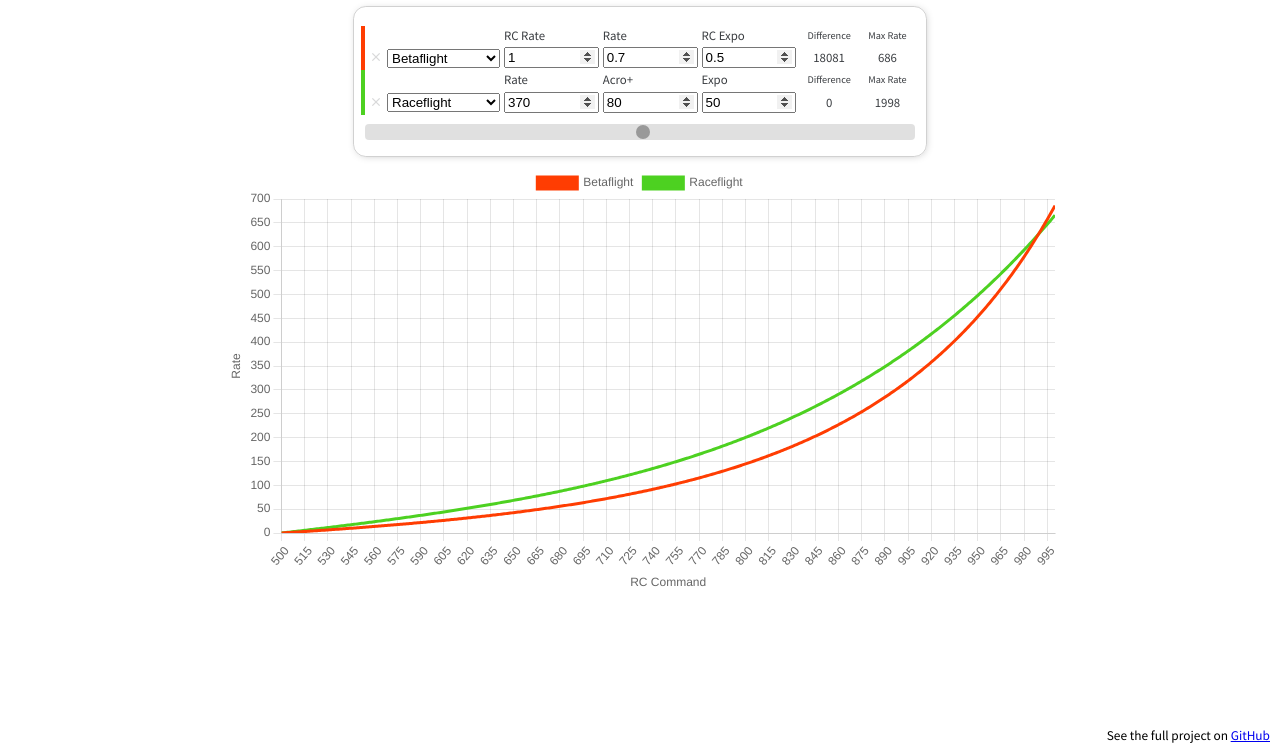
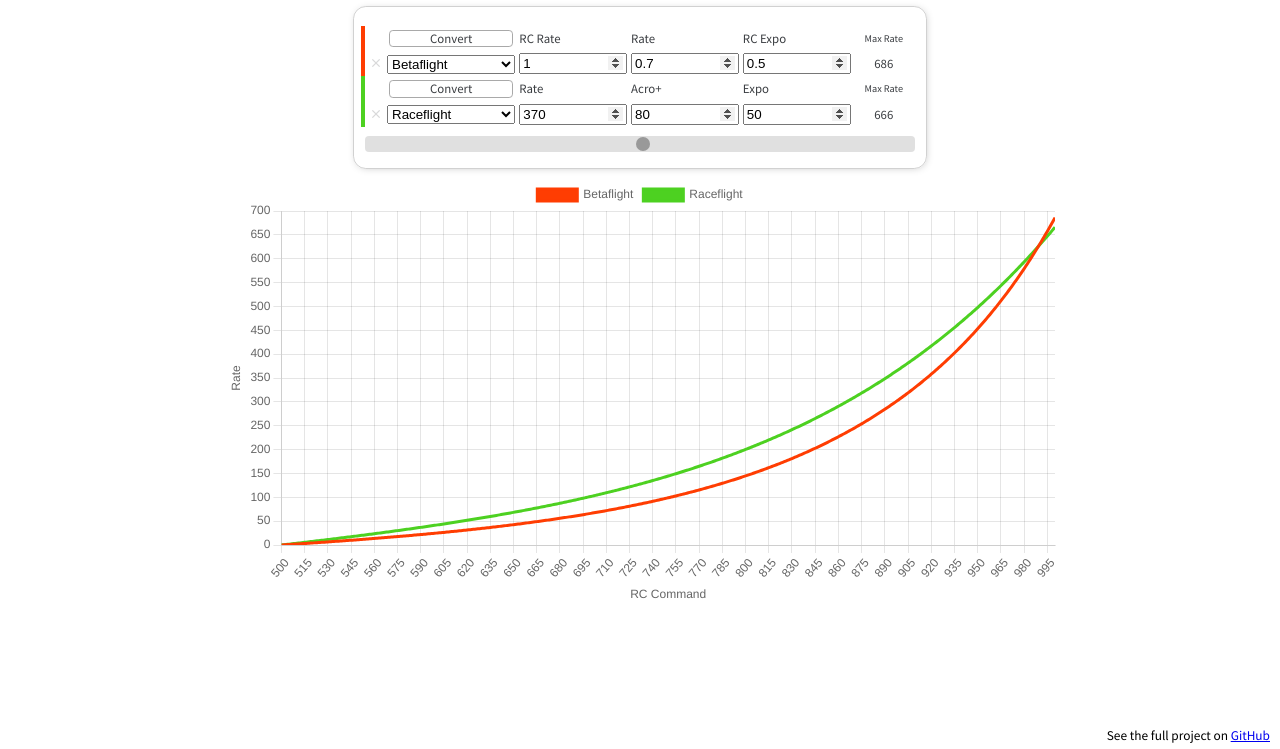
Before and after one commit to Marc-Anderson/multirotor-rate-converter, a website: page public/index.html in a window 1280 px wide. Shown: the part 51-800 px from the top of the page. Drawn offline with nearby package versions, Linux system fonts and the light colour scheme.

Commit message:
restructuring, added auto conversion

```diff
--- a/public/css/main.css
+++ b/public/css/main.css
@@ -192,9 +192,9 @@
 
 
 
-.colorpop {
+/* .colorpop {
     transition: all 200ms ease-out;
-}
+} */
 
 .positive {
     background-color: #ddffd6;
@@ -238,7 +238,17 @@
 
 
 
+.convert-btn {
+    text-align: center;
+    margin: 2px;
+    border: 1px solid darkgrey;
+    border-radius: .3em;
+    cursor: pointer;
+}
 
+.convert-btn:hover {
+    background-color: rgba(0,0,0,.1);
+}
 
 .page-title {
     text-align: center;
@@ -519,6 +529,44 @@
 
 
 
+.rainbow {
+    /* height: 100%;
+    width: 100%;
+    left:0;
+    right: 0;
+    top: 0;
+    bottom: 0;
+    position: absolute; */
+    background: linear-gradient(124deg, #ff2400, #e81d1d, #e8b71d, #e3e81d, #1de840, #1ddde8, #2b1de8, #dd00f3, #dd00f3);
+    background-size: 180% 180%;
+
+    -webkit-animation: rainbow 2s ease infinite;
+    -z-animation: rainbow 2s ease infinite;
+    -o-animation: rainbow 2s ease infinite;
+    animation: rainbow 2s ease infinite;
+}
+
+  @-webkit-keyframes rainbow {
+      0%{background-position:0% 82%}
+      50%{background-position:100% 19%}
+      100%{background-position:0% 82%}
+  }
+  @-moz-keyframes rainbow {
+      0%{background-position:0% 82%}
+      50%{background-position:100% 19%}
+      100%{background-position:0% 82%}
+  }
+  @-o-keyframes rainbow {
+      0%{background-position:0% 82%}
+      50%{background-position:100% 19%}
+      100%{background-position:0% 82%}
+  }
+  @keyframes rainbow {
+      0%{background-position:0% 82%}
+      50%{background-position:100% 19%}
+      100%{background-position:0% 82%}
+  }
+
 
 
 
--- a/public/index.html
+++ b/public/index.html
@@ -139,11 +139,11 @@
     <tbody class="ratetable-group" data-id="">
         <tr class="ratetable-header">
             <td></td>
-            <td></td>
+            <td><div class="convert-btn" onclick="convertRates(event)">Convert</div></td>
             <td class="rc_rate_title"></td>
             <td class="rate_title"></td>
             <td class="expo_title"></td>
-            <td class="stats">Difference</td>
+            <!-- <td class="stats">Difference</td> -->
             <td class="stats">Max Rate</td>
         </tr>
         <tr class="ratetable-body">
@@ -164,7 +164,7 @@
             <td class="rc_expo">
                 <input type="number" class="expo_input" name="rc_expo" step="0.01" min="0" max="1">
             </td>
-            <td class="stats diffFromSelected"></td>
+            <!-- <td class="stats diffFromSelected"></td> -->
             <td class="stats maxAngularVel"></td>
         </tr>
     </tbody>
--- a/public/js/chart.js
+++ b/public/js/chart.js
@@ -1,4 +1,4 @@
-const chartData = {
+const currentData = {
     labels: Array(1001 - 500).fill().map((_,i) => 500 + i),
     datasets: [
     ],
@@ -6,7 +6,7 @@
 
 const chartConfig = {
     type: 'line',
-    data: chartData,
+    data: currentData,
     options: {
         aspectRatio: 1.9,
         layout: {
@@ -43,18 +43,26 @@
     chartConfig
 );
 
-const createDataset = (id) => {
+function createDataset(rateType = "betaflight"){
 
     let newChartDatasetTemplate = {
-        id: id,
-        label: `Dataset ${id}`,
-        backgroundColor: `rgb(${colors[id]})`,
-        borderColor: `rgb(${colors[id]})`,
+        id: rateTableGroupCounter,
+        label: rateType.toSentenceCase(),
+        backgroundColor: `rgb(${colors[rateTableGroupCounter]})`,
+        borderColor: `rgb(${colors[rateTableGroupCounter]})`,
         data: [0, 700],
         pointStyle: 'circle',
+        rates: {
+            rc_rate: rateDetails[rateType].rateValues.rc_rate.default,
+            rate: rateDetails[rateType].rateValues.rate.default,
+            rc_expo: rateDetails[rateType].rateValues.rc_expo.default,
+            max: 0
+        },
         pointRadius: 0
     }
 
-    chartData.datasets.push(newChartDatasetTemplate)
+    currentData.datasets.push(newChartDatasetTemplate)
+    rateTableGroupCounter++
+    return newChartDatasetTemplate.id
 
 }
--- a/public/js/curveCalculator.js
+++ b/public/js/curveCalculator.js
@@ -33,10 +33,12 @@
 
 }
 
+
+// disabled since conversion api
 // the sum difference between 2 arrays
-function sumCurveDifference ( dataSetOne, dataSetTwo ) {
-    let sumDiff = dataSetOne.reduce( ( previousValue, currentValue, index ) => {
-        return previousValue + Math.abs( currentValue - dataSetTwo[ index ] )
-    }, 0 )
-    return sumDiff
-}
+// function sumCurveDifference ( dataSetOne, dataSetTwo ) {
+//     let sumDiff = dataSetOne.reduce( ( previousValue, currentValue, index ) => {
+//         return previousValue + Math.abs( currentValue - dataSetTwo[ index ] )
+//     }, 0 )
+//     return sumDiff
+// }
--- a/public/js/main.js
+++ b/public/js/main.js
@@ -20,14 +20,14 @@
 
     } else {
         toggleActiveRow(this.dataset.id)
-        setRateTableGroupDefaults(this.dataset.id)
+        updateRateTableGroupType(this.dataset.id)
         updateDatasetFromHTML(this.dataset.id)
     }
 }
 
-function setRateTableGroupDefaults(groupID){
+function updateRateTableGroupType(datasetID){
 
-    let rateTableGroup = document.querySelector(`.ratetable-group[data-id="${groupID}"]`)
+    let rateTableGroup = document.querySelector(`.ratetable-group[data-id="${datasetID}"]`)
 
     let rateType = Object.keys(rateDetails).filter(type => {
         return rateDetails[type].id == rateTableGroup.querySelector('.rateTypeSelector').selectedIndex;
@@ -60,36 +60,42 @@
         rc_expo_e.max = rateDetails[rateType].rateValues.rc_expo.max
         rc_expo_e.value = rateDetails[rateType].rateValues.rc_expo.default
 
+    let targetDataset = currentData.datasets.find(dataset => dataset.id == datasetID)
+        targetDataset.rates.rate = rateDetails[rateType].rateValues.rate.default
+        targetDataset.rates.rc_rate = rateDetails[rateType].rateValues.rc_rate.default
+        targetDataset.rates.rc_expo = rateDetails[rateType].rateValues.rc_expo.default
+        targetDataset.label = rateDetails[rateType].label
+
 }
 
 
 function generateRateTableGroup(targetRateType = "betaflight"){
 
-    if(chartData.datasets.length > colors.length) {
+    if(currentData.datasets.length > colors.length) {
         window.alert("Sorry, you've reached the limit. wtf are you using so many anyway.")
         return
     }
-
-    let rateTypeTitles = Object.keys(rateDetails)
 
     let rateTable = document.getElementById('ratetable')
     let rateTableGroupTemplate = document.getElementById('ratetable-group-template').content
     let newRateTableGroup = rateTableGroupTemplate.cloneNode(true).firstElementChild
 
+    let rateTypeTitles = Object.keys(rateDetails)
+
     rateTypeTitles.forEach(rateType => {
-        let newSelect = document.createElement('option')
-        newSelect.textContent = rateDetails[rateType].label
-        newSelect.value = rateDetails[rateType].id
-        newRateTableGroup.querySelector('.rateTypeSelector').append(newSelect)
+        let rateTypeSelect = document.createElement('option')
+        rateTypeSelect.textContent = rateDetails[rateType].label
+        rateTypeSelect.value = rateDetails[rateType].id
+        newRateTableGroup.querySelector('.rateTypeSelector').append(rateTypeSelect)
     })
 
-    let targetRateTypeID = rateDetails[targetRateType.toLowerCase()].id
-    newRateTableGroup.querySelector('.rateTypeSelector').selectedIndex = targetRateTypeID
+    let rateTypeID = rateDetails[targetRateType.toLowerCase()].id
+    newRateTableGroup.querySelector('.rateTypeSelector').selectedIndex = rateTypeID
 
-    newRateTableGroup.dataset.id = rateTableGroupCounter
+    // TODO: createdataset generates dataset & ratetable ids, move this somewhere more elegant
+    newRateTableGroup.dataset.id = createDataset(targetRateType)
+
     rateTable.append(newRateTableGroup)
-
-    setRateTableGroupDefaults(newRateTableGroup.dataset.id)
 
     newRateTableGroup.style.boxShadow = `-4px 0px 0px 0px rgb(${colors[newRateTableGroup.dataset.id]})`
 
@@ -97,102 +103,87 @@
     newRateTableGroup.addEventListener('focusin', sliderMonitor)
     newRateTableGroup.addEventListener('focusout', sliderMonitor)
 
+    let deleteButton = newRateTableGroup.querySelector('.ratetable-delete')
+    deleteButton.addEventListener('click', handleDeleteRateTableGroup, {once: true})
+
     function handleDeleteRateTableGroup(e){
-        let id = e.target.closest('.ratetable-group').dataset.id
-        deleteRateTableGroup(id)
+        let datasetID = e.target.closest('.ratetable-group').dataset.id
+        deleteRateTableGroup(datasetID)
     }
 
-    let deleteButton = newRateTableGroup.querySelector('.ratetable-delete')
-    deleteButton.addEventListener('click', handleDeleteRateTableGroup)
-
-    // TODO: maybe move these away to their own assembly function
-    createDataset(newRateTableGroup.dataset.id)
+    // TODO: maybe move these away
+    updateRateTableGroupType(newRateTableGroup.dataset.id)
     updateDatasetFromHTML(newRateTableGroup.dataset.id)
-
-    rateTableGroupCounter++
 
 }
 
-function updateDatasetFromHTML(groupID){
+function updateDatasetFromHTML(datasetID){
 
-    let rateTableGroup = document.querySelector(`.ratetable-group[data-id="${groupID}"]`)
+    let rateTableGroup = document.querySelector(`.ratetable-group[data-id="${datasetID}"]`)
 
-    // let currentRateTypeID = rateTableGroup.querySelector('.rateTypeSelector').selectedIndex
-    let rateType = Object.keys(rateDetails).filter(type => {
-        return rateDetails[type].id == rateTableGroup.querySelector('.rateTypeSelector').selectedIndex;
-    })[0]
+    let targetDataset = currentData.datasets.find(dataset => dataset.id == datasetID)
 
-    let rate = rateTableGroup.querySelector('input[name="rate"]').value
-    let rc_rate = rateTableGroup.querySelector('input[name="rc_rate"]').value
-    let rc_expo = rateTableGroup.querySelector('input[name="rc_expo"]').value
+    targetDataset.rates.rate = rateTableGroup.querySelector('input[name="rate"]').value
+    targetDataset.rates.rc_rate = rateTableGroup.querySelector('input[name="rc_rate"]').value
+    targetDataset.rates.rc_expo = rateTableGroup.querySelector('input[name="rc_expo"]').value
 
-    let maxAngularVel_e = rateTableGroup.querySelector('.maxAngularVel')
-        maxAngularVel_e.textContent = getRateTableGroupMaxAngularVel(groupID)
+    targetDataset.rates.max = getRateTableGroupMaxAngularVel(datasetID)
+    rateTableGroup.querySelector('.maxAngularVel').textContent = targetDataset.rates.max
 
-    let targetDataset = chartData.datasets.find(dataset => dataset.id == groupID)
+    targetDataset.data = generateCurve(targetDataset.label.toLowerCase(), targetDataset.rates.rate, targetDataset.rates.rc_rate, targetDataset.rates.rc_expo)
 
-    targetDataset.label = rateDetails[rateType].label
 
-    targetDataset.data = generateCurve(rateType, rate, rc_rate, rc_expo)
+    // disabled since conversion api
+    // let rateTableGroups = Array.from(document.querySelectorAll('.ratetable-group'))
 
-    let rateTableGroups = document.querySelectorAll('.ratetable-group')
+    // rateTableGroups.forEach(rtGroup => {
+    //     let diffFromSelected_e = rtGroup.querySelector('.diffFromSelected')
 
-    rateTableGroups.forEach(rtGroup => {
-        let diffFromSelected_e = rtGroup.querySelector('.diffFromSelected')
+    //     if(rtGroup == rateTableGroup) {
+    //         diffFromSelected_e.textContent = 0
+    //         return
+    //     }
 
-        if(rtGroup == rateTableGroup) {
-            diffFromSelected_e.textContent = 0
-            return
-        }
+    //     let difference = sumCurveDifference(targetDataset.data, currentData.datasets.find(dataset => dataset.id == rtGroup.dataset.id).data).toFixed(0)
 
-        let difference = sumCurveDifference(targetDataset.data, chartData.datasets.find(dataset => dataset.id == rtGroup.dataset.id).data).toFixed(0)
+    //     if(parseInt(diffFromSelected_e.textContent) < difference) {
+    //         colorpop(diffFromSelected_e, 'neg')
+    //     } else if (parseInt(diffFromSelected_e.textContent) > difference) {
+    //         colorpop(diffFromSelected_e, 'pos')
+    //     }
 
-        if(parseInt(diffFromSelected_e.textContent) < difference) {
-            colorpop(diffFromSelected_e, 'neg')
-        } else if (parseInt(diffFromSelected_e.textContent) > difference) {
-            colorpop(diffFromSelected_e, 'pos')
-        }
-
-        diffFromSelected_e.textContent = difference
-    })
+    //     diffFromSelected_e.textContent = difference
+    // })
 
     rateChart.update()
 
 }
 
+function getRateTableGroupMaxAngularVel(datasetID){
 
-function getRateTableGroupMaxAngularVel(groupID) {
+    let targetDataset = currentData.datasets.find(dataset => dataset.id == datasetID)
 
-    let rateTableGroup = document.querySelector(`.ratetable-group[data-id="${groupID}"]`)
 
-    // let currentRateTypeID = parseFloat(tgtRateTableGroup.querySelector('.rateTypeSelector').selectedIndex)
-    let rateType = Object.keys(rateDetails).filter(type => {
-        return rateDetails[type].id == rateTableGroup.querySelector('.rateTypeSelector').selectedIndex;
-    })[0]
+    let ratesType = targetDataset.label.toLowerCase()
+    let rate = targetDataset.rates.rate
+    let rcRate = targetDataset.rates.rc_rate
+    let rcExpo = targetDataset.rates.rc_expo
 
-    let rate = parseFloat(rateTableGroup.querySelector('input[name="rate"]').value)
-    let rc_rate = parseFloat(rateTableGroup.querySelector('input[name="rc_rate"]').value)
-    let rc_expo = parseFloat(rateTableGroup.querySelector('input[name="rc_expo"]').value)
+    let rcMax = 2001
 
-    let superExpoActive = true
-    let deadband = 0
-    let limit = 1998
+    return parseInt(getRcCommandRawToDegreesPerSecond(ratesType, rcMax, rate, rcRate, rcExpo))
 
-    TABS.pid_tuning.currentRatesType = rateDetails[rateType].id
-
-    let maxVel = TABS.pid_tuning.rateCurve.getMaxAngularVel(rate, rc_rate, rc_expo, superExpoActive, deadband, limit)
-
-    return parseInt(maxVel)
 }
 
-let toggleActiveRow = (groupID) => {
+
+let toggleActiveRow = (datasetID) => {
 
     let rateTableGroups = document.querySelectorAll('.ratetable-group')
 
-    document.querySelector(':root').style.setProperty('--slider-color', chartData.datasets.find(dataset => dataset.id == groupID).backgroundColor)
+    document.querySelector(':root').style.setProperty('--slider-color', currentData.datasets.find(dataset => dataset.id == datasetID).backgroundColor)
 
     rateTableGroups.forEach(rateTableGroup => {
-        if(rateTableGroup.dataset.id == groupID){
+        if(rateTableGroup.dataset.id == datasetID){
             rateTableGroup.classList.add('active')
         } else {
             rateTableGroup.classList.remove('active')
@@ -221,11 +212,9 @@
 
 }
 
-function deleteRateTableGroup(id){
+function deleteRateTableGroup(datasetID){
 
-    let rateTableGroup = document.querySelector(`.ratetable-group[data-id="${id}"]`)
-
-    if(rateTableGroup === undefined || rateTableGroup === null) throw new Error("This ratetable id does not exist")
+    let rateTableGroup = document.querySelector(`.ratetable-group[data-id="${datasetID}"]`)
 
     rateTableGroup.remove('input', monitorChanges)
     rateTableGroup.remove('focusin', sliderMonitor)
@@ -233,31 +222,51 @@
     let deleteButton = rateTableGroup.querySelector('.ratetable-delete')
         deleteButton.remove('click', deleteRateTableGroup)
 
-    chartData.datasets = chartData.datasets.filter(dataset => dataset.id !== id)
+    currentData.datasets = currentData.datasets.filter(dataset => dataset.id !== parseInt(datasetID))
 
     rateTableGroup.remove()
     rateChart.update()
+
 }
 
-function colorpop(target, type){
-    target.classList.add('colorpop')
 
-    if(type === 'pos'){
-        target.classList.add('positive')
+function convertRates(event){
+
+    document.querySelectorAll('.convert-btn').forEach(btn => btn.classList.add('rainbow'))
+
+    let datasetID = event.target.closest('.ratetable-group').dataset.id
+
+    let sourceDataset = currentData.datasets.find(dataset => dataset.id == datasetID)
+
+    let srcRateType = sourceDataset.label.toLowerCase()
+    let rate = sourceDataset.rates.rate
+    let rc_rate = sourceDataset.rates.rc_rate
+    let rc_expo = sourceDataset.rates.rc_expo
+
+    let targetRateTypes = new Set(currentData.datasets.map(dataset => dataset.label.toLowerCase()))
+
+    targetRateTypes.forEach(currentRateType => {
+        if(currentRateType == srcRateType){
+            return
+        } else {
+            let requestData = `srcRateType=${srcRateType}&rate=${rate}&rc_rate=${rc_rate}&rc_expo=${rc_expo}&tgtRateType=${currentRateType}`
+            fetch(`https://rates.metamarc.com/api?${requestData}`)
+                .then(response => response.json())
+                .then(data => {
+                    currentData.datasets.forEach(dataset => {
+                        if(dataset.label.toLowerCase() == data.tgtRateType){
+                            let rateTableGroup = document.querySelector(`.ratetable-group[data-id="${dataset.id}"]`)
+                            rateTableGroup.querySelector('input[name="rate"]').value = data.tgt_rate
+                            rateTableGroup.querySelector('input[name="rc_rate"]').value = data.tgt_rc_rate
+                            rateTableGroup.querySelector('input[name="rc_expo"]').value = data.tgt_rc_expo
+                            rateTableGroup.querySelector('.convert-btn').classList.remove('rainbow')
+                        }
+                    })
+                });
+        }
         setTimeout(() => {
-            target.classList.remove('positive')
-        }, 400);
+            document.querySelectorAll('.convert-btn').forEach(btn => btn.classList.remove('rainbow'))
+        }, 1000);
 
-    }
-    if(type === 'neg'){
-        target.classList.add('negative')
-        setTimeout(() => {
-            target.classList.remove('negative')
-        }, 400);
-    }
-
-    setTimeout(() => {
-        target.classList.remove('colorpop')
-    }, 600);
-
+    })
 }
--- a/public/js/utilities.js
+++ b/public/js/utilities.js
@@ -1,3 +1,3 @@
 String.prototype.toSentenceCase = function(){
-    return `${this.split("",1)[0]}${this.substring(1).toLowerCase()}`
+    return `${this.split("",1)[0].toUpperCase()}${this.substring(1).toLowerCase()}`
 }
```
Also changed, not shown: README.md.
